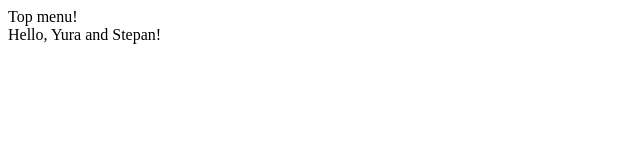
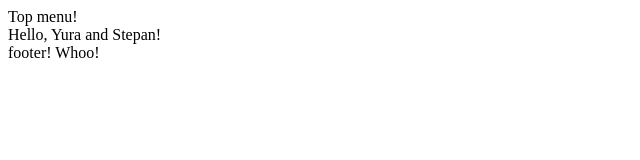
Before and after one commit to ostapstep/kursova.po.html.js, a plain HTML site: page learn.html.js.1/WebContent/index.html in a window 1280 px wide. Shown: the whole page, without its empty margins (0-640 px from the left). Drawn offline with Linux system fonts and the light colour scheme.

Commit message:
Implemented footer

```diff
--- a/learn.html.js.1/WebContent/index.html
+++ b/learn.html.js.1/WebContent/index.html
@@ -7,5 +7,6 @@
 <body>
 <div>Top menu!</div>
 Hello, Yura and Stepan!
+<div>footer! Whoo!</div>
 </body>
 </html>
```
